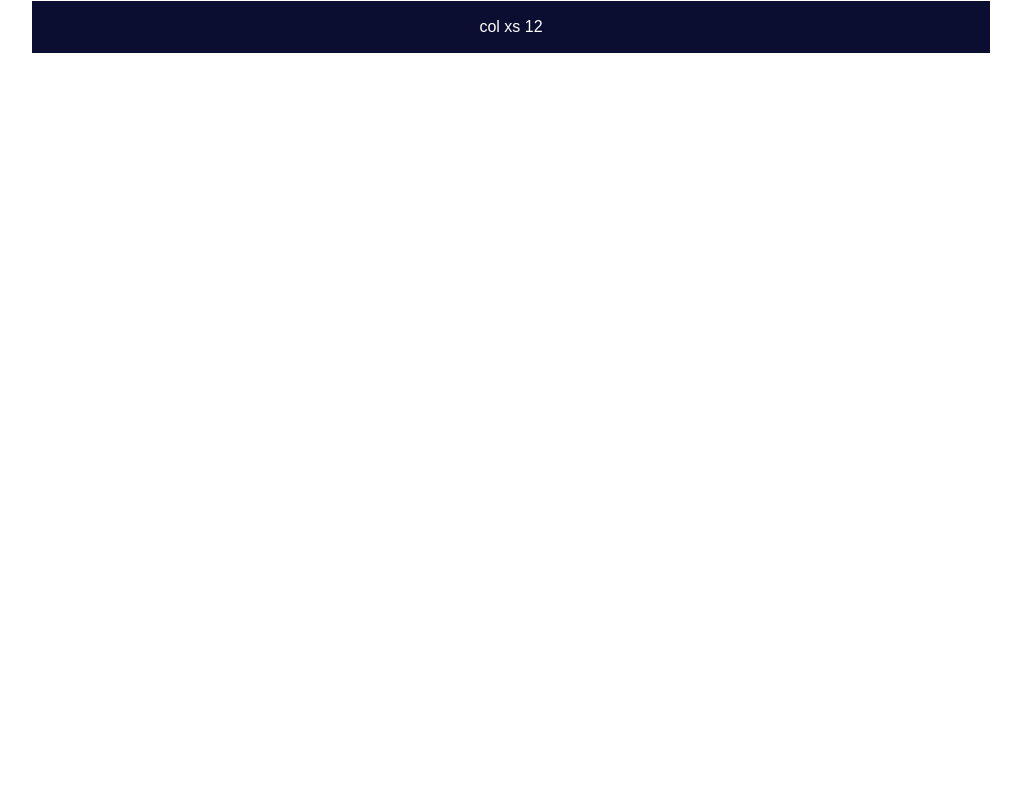
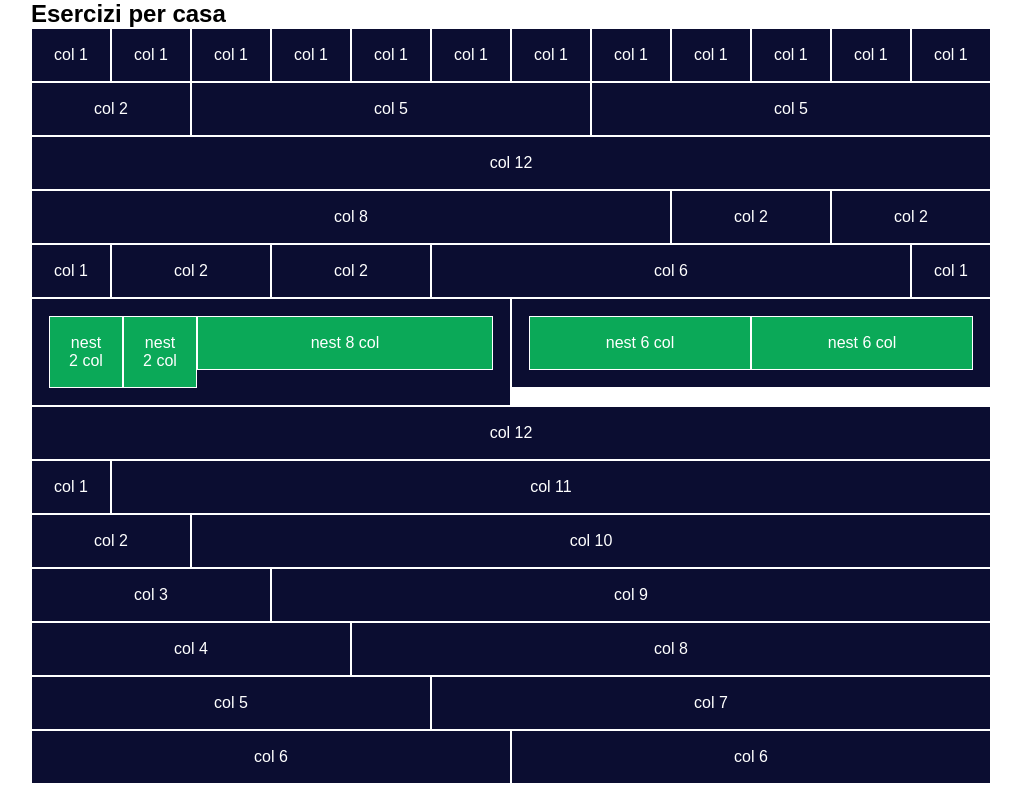
Before and after one commit to GinoGreen/html-css-12bool, a plain HTML site: page index.html in a window 1280 px wide. Shown: the whole page, without its empty margins (129-1150 px from the left). Drawn offline with Linux system fonts and the light colour scheme.

Commit message:
commit routine - esercitazione offset inizio

```diff
--- a/css/style.css
+++ b/css/style.css
@@ -12,5 +12,5 @@ body {
 }
 
 .box-nesting {
-   background-color: #B7FF30;
+   background-color: #0BA958;
 }
--- a/index.html
+++ b/index.html
@@ -13,9 +13,183 @@
 
    <div class="container">
 
-      <div class="row">
-         <div class="col-xs-12">
-            <div class="box">col xs 12</div>
+      <h2>Esercizi per casa</h2>
+
+      <div class="row"> <!-- 1*12 cols lg  -->
+         <div class="col-lg-1 col-xs-12">
+            <div class="box">col 1</div>
+         </div>
+         <div class="col-lg-1 col-xs-12">
+            <div class="box">col 1</div>
+         </div>
+         <div class="col-lg-1 col-xs-12">
+            <div class="box">col 1</div>
+         </div>
+         <div class="col-lg-1 col-xs-12">
+            <div class="box">col 1</div>
+         </div>
+         <div class="col-lg-1 col-xs-12">
+            <div class="box">col 1</div>
+         </div>
+         <div class="col-lg-1 col-xs-12">
+            <div class="box">col 1</div>
+         </div>
+         <div class="col-lg-1 col-xs-12">
+            <div class="box">col 1</div>
+         </div>
+         <div class="col-lg-1 col-xs-12">
+            <div class="box">col 1</div>
+         </div>
+         <div class="col-lg-1 col-xs-12">
+            <div class="box">col 1</div>
+         </div>
+         <div class="col-lg-1 col-xs-12">
+            <div class="box">col 1</div>
+         </div>
+         <div class="col-lg-1 col-xs-12">
+            <div class="box">col 1</div>
+         </div>
+         <div class="col-lg-1 col-xs-12">
+            <div class="box">col 1</div>
+         </div>
+      </div>
+
+      <div class="row"> <!-- 2-5-5 col lg  -->
+         <div class="col-lg-2">
+            <div class="box">col 2</div>
+         </div>
+         <div class="col-lg-5">
+            <div class="box">col 5</div>
+         </div>
+         <div class="col-lg-5">
+            <div class="box">col 5</div>
+         </div>
+      </div>
+
+      <div class="row"> <!-- 12 col lg  -->
+         <div class="col-lg-12">
+            <div class="box">col 12</div>
+         </div>
+      </div>
+
+      <div class="row"> <!-- 8-2-2 col lg  -->
+         <div class="col-lg-8">
+            <div class="box">col 8</div>
+         </div>
+         <div class="col-lg-2">
+            <div class="box">col 2</div>
+         </div>
+         <div class="col-lg-2">
+            <div class="box">col 2</div>
+         </div>
+      </div>
+
+      <div class="row"> <!-- 1-2-2-6-1 col lg  -->
+         <div class="col-lg-1">
+            <div class="box">col 1</div>
+         </div>
+         <div class="col-lg-2">
+            <div class="box">col 2</div>
+         </div>
+         <div class="col-lg-2">
+            <div class="box">col 2</div>
+         </div>
+         <div class="col-lg-6">
+            <div class="box">col 6</div>
+         </div>
+         <div class="col-lg-1">
+            <div class="box">col 1</div>
+         </div>
+      </div>
+
+      <div class="row"> <!-- 2 col lg  -->
+         <div class="col-lg-6">
+            <div class="box">
+               <div class="row"> <!--nested-->
+                  <div class="col-lg-2">
+                     <div class="box-nesting">nest 2 col</div>
+                  </div>
+                  <div class="col-lg-2">
+                     <div class="box-nesting">nest 2 col</div>
+                  </div>
+                  <div class="col-lg-8">
+                     <div class="box-nesting">nest 8 col</div>
+                  </div>
+               </div>
+            </div>
+         </div>
+         <div class="col-lg-6">
+            <div class="box">
+               <div class="row"> <!--nested-->
+                  <div class="col-lg-6">
+                     <div class="box-nesting">nest 6 col</div>
+                  </div>
+                  <div class="col-lg-6">
+                     <div class="box-nesting">nest 6 col</div>
+                  </div>
+               </div>
+            </div>
+         </div>
+      </div>
+
+
+      <div class="row"> <!-- 12 col-->
+         <div class="col-lg-12">
+            <div class="box">col 12</div>
+         </div>
+      </div>
+
+      <div class="row"> <!-- 1-11 col-->
+         <div class="col-lg-1">
+            <div class="box">col 1</div>
+         </div>
+         <div class="col-lg-11">
+            <div class="box">col 11</div>
+         </div>
+      </div>
+
+      <div class="row"> <!-- 2-10 col-->
+         <div class="col-lg-2">
+            <div class="box">col 2</div>
+         </div>
+         <div class="col-lg-10">
+            <div class="box">col 10</div>
+         </div>
+      </div>
+
+      <div class="row"> <!-- 3-9 col-->
+         <div class="col-lg-3">
+            <div class="box">col 3</div>
+         </div>
+         <div class="col-lg-9">
+            <div class="box">col 9</div>
+         </div>
+      </div>
+
+      <div class="row"> <!-- 4-8 col-->
+         <div class="col-lg-4">
+            <div class="box">col 4</div>
+         </div>
+         <div class="col-lg-8">
+            <div class="box">col 8</div>
+         </div>
+      </div>
+
+      <div class="row"> <!-- 5-7 col-->
+         <div class="col-lg-5">
+            <div class="box">col 5</div>
+         </div>
+         <div class="col-lg-7">
+            <div class="box">col 7</div>
+         </div>
+      </div>
+
+      <div class="row"> <!-- 6-6 col-->
+         <div class="col-lg-6">
+            <div class="box">col 6</div>
+         </div>
+         <div class="col-lg-6">
+            <div class="box">col 6</div>
          </div>
       </div>
 
```
